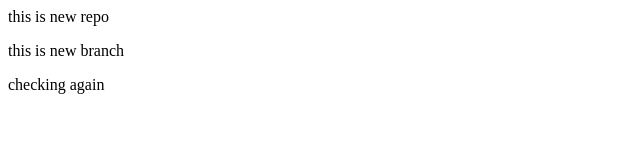
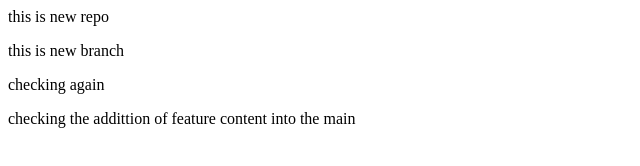
Before and after one commit to Hariom-Singh-001/localrepo, a plain HTML site: page index.html in a window 1280 px wide. Shown: the whole page, without its empty margins (0-640 px from the left). Drawn offline with Linux system fonts and the light colour scheme.

Commit message:
adding new linr to feature1

```diff
--- a/index.html
+++ b/index.html
@@ -1,3 +1,4 @@
 <p>this is new repo</p>
 <p>this is new branch</p>
 <p>checking again</p>
+<p>checking the addittion of feature content into the main</p>
```
